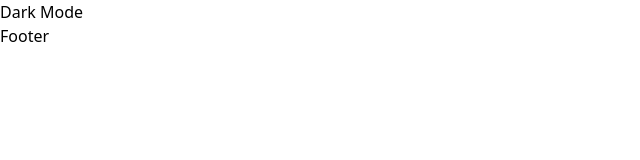
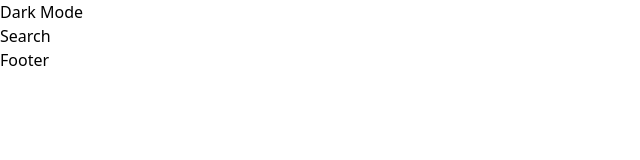
Before and after one commit to NathansStuff/google-clone, a React (Create React App) app: page /search in a window 1280 px wide. Before the commit this address had no page. Shown: the top 160 px of the page, without its empty margins (0-640 px from the left). Built offline with nearby package versions, Linux system fonts and the light colour scheme.

Commit message:
searchterm query helper

```diff
--- a/src/App.tsx
+++ b/src/App.tsx
@@ -3,12 +3,14 @@ import { Routes, Route } from 'react-router-dom';
 import Navbar from './components/Navbar';
 import Footer from './components/Footer';
 import Home from './routes/Home';
+import Search from './routes/Search';
 
 export default function App() {
   return (
     <>
       <Navbar />
       <Routes>
+        <Route path='/search' element={<Search />} />
         <Route index element={<Home />} />
       </Routes>
       <Footer />
--- /dev/null
+++ b/src/routes/Search.tsx
@@ -0,0 +1,8 @@
+import { QueryHelper } from '../utils/queryHelper';
+
+export default function Search() {
+  const searchQuery = QueryHelper();
+  console.log(searchQuery);
+
+  return <div>Search</div>;
+}
--- /dev/null
+++ b/src/utils/queryHelper.tsx
@@ -0,0 +1,13 @@
+import { useLocation } from 'react-router-dom';
+
+export function QueryHelper() {
+  const location = useLocation();
+  // get the first part of the path; eg, /search or /videos
+  const searchType = location.pathname;
+  // get everything after ( & including) the '?' eg, ?q=iphone
+  const searchTerm = location.search;
+
+  // Build the query
+  const searchQuery = `${searchType}/${searchTerm}`;
+  return searchQuery;
+}
```
